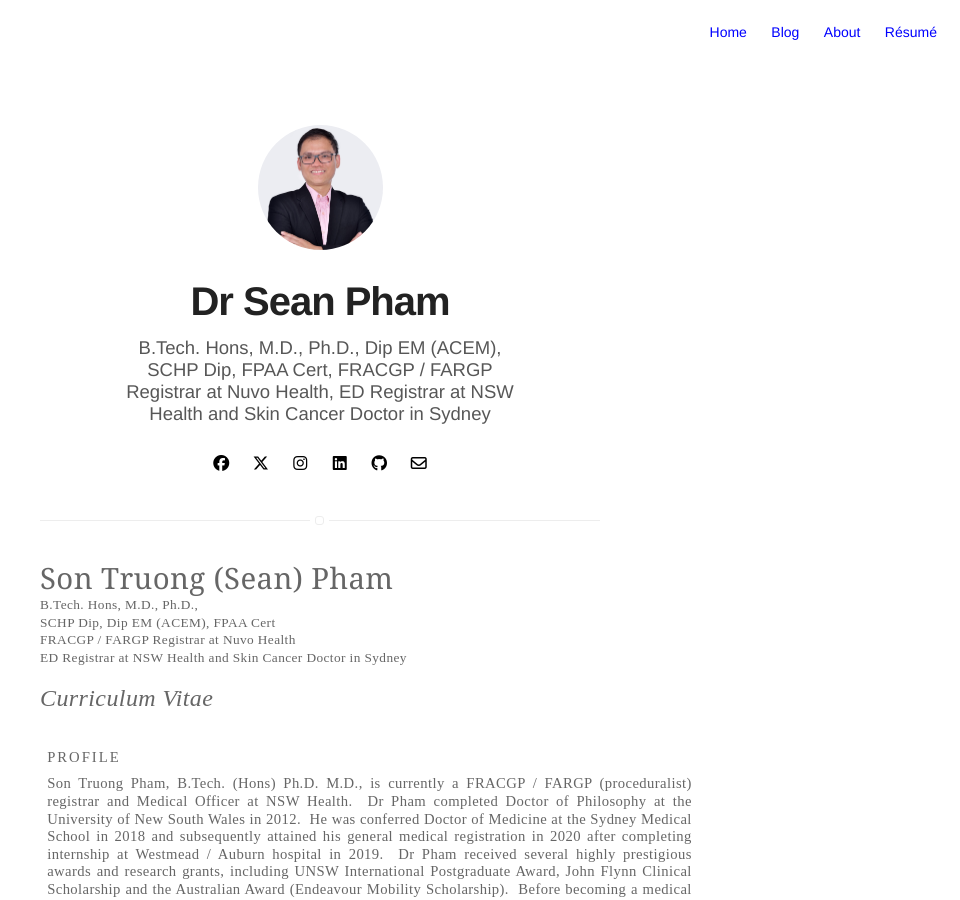
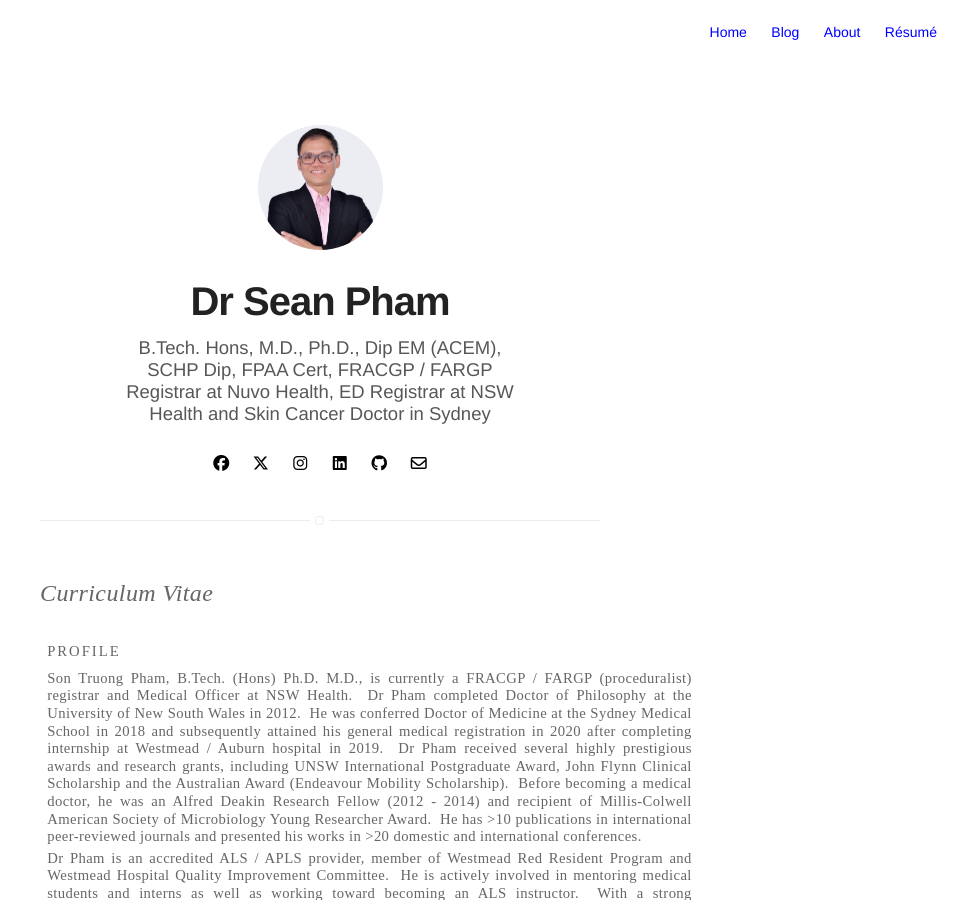
Before and after one commit to drseanpham/drseanpham.github.io, a Jekyll site: the page built from projects.html, in a window 1280 px wide and 900 px high. Shown: the whole window, without its empty margins (320-1280 px from the left). Built offline with Jekyll 4.4.1, drawn with Linux system fonts in a browser that asks for light colours; nearby versions of some CDN libraries.

Commit message:
Update projects.html

```diff
--- a/projects.html
+++ b/projects.html
@@ -776,21 +776,6 @@ break-word'>
 
 <div class=WordSection1>
 
-<p class=Normal1 style='line-height:120%'><b><span style='font-size:22.0pt;
-line-height:120%;font-family:"Cambria",serif'>Son Truong (Sean) Pham</span></b></p>
-
-<p class=Normal1 style='line-height:120%'><span style='font-size:10.0pt;
-line-height:120%'>B.Tech. Hons, M.D., Ph.D., </span></p>
-
-<p class=Normal1 style='line-height:120%'><span style='font-size:10.0pt;
-line-height:120%'>SCHP Dip, Dip EM (ACEM), FPAA Cert</span></p>
-
-<p class=Normal1 style='line-height:120%'><span style='font-size:10.0pt;
-line-height:120%'>FRACGP / FARGP Registrar at Nuvo Health</span></p>
-
-<p class=Normal1 style='line-height:120%'><span style='font-size:10.0pt;
-line-height:120%'>ED Registrar at NSW Health and Skin Cancer Doctor in Sydney</span></p>
-
 <p class=Normal1 style='line-height:120%'><span style='font-size:10.0pt;
 line-height:120%'>&nbsp;</span></p>
 
```
